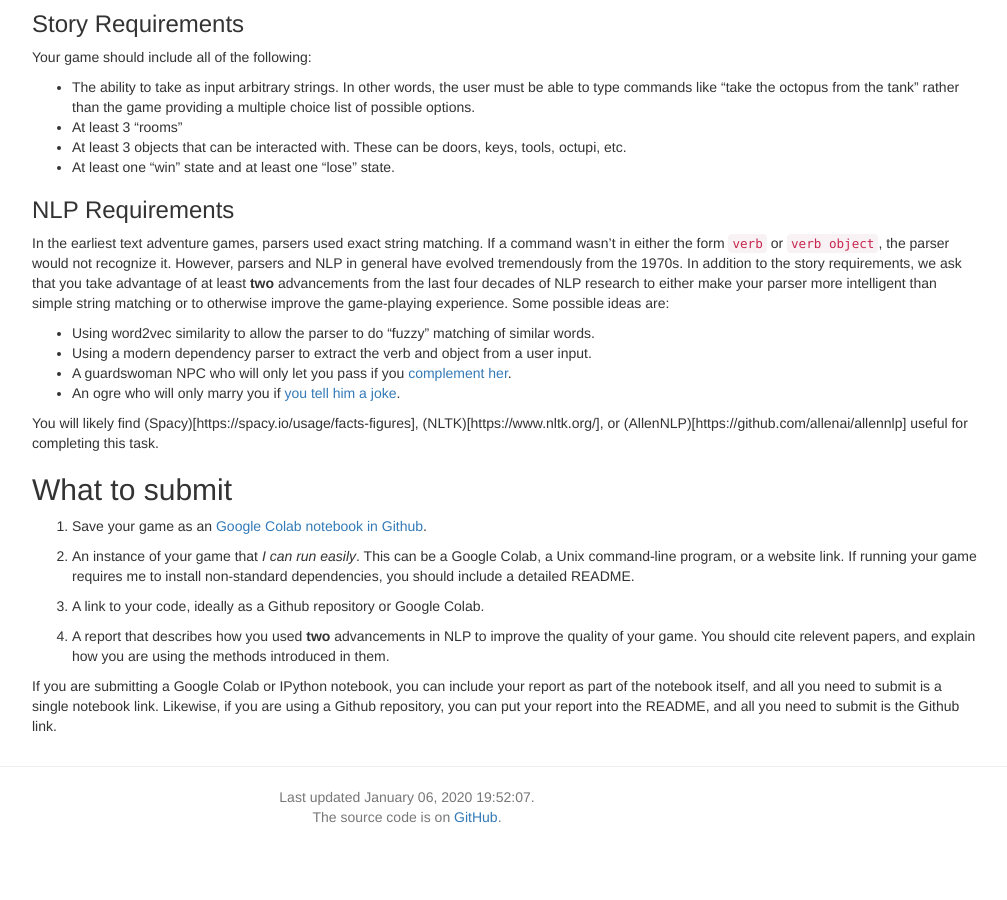
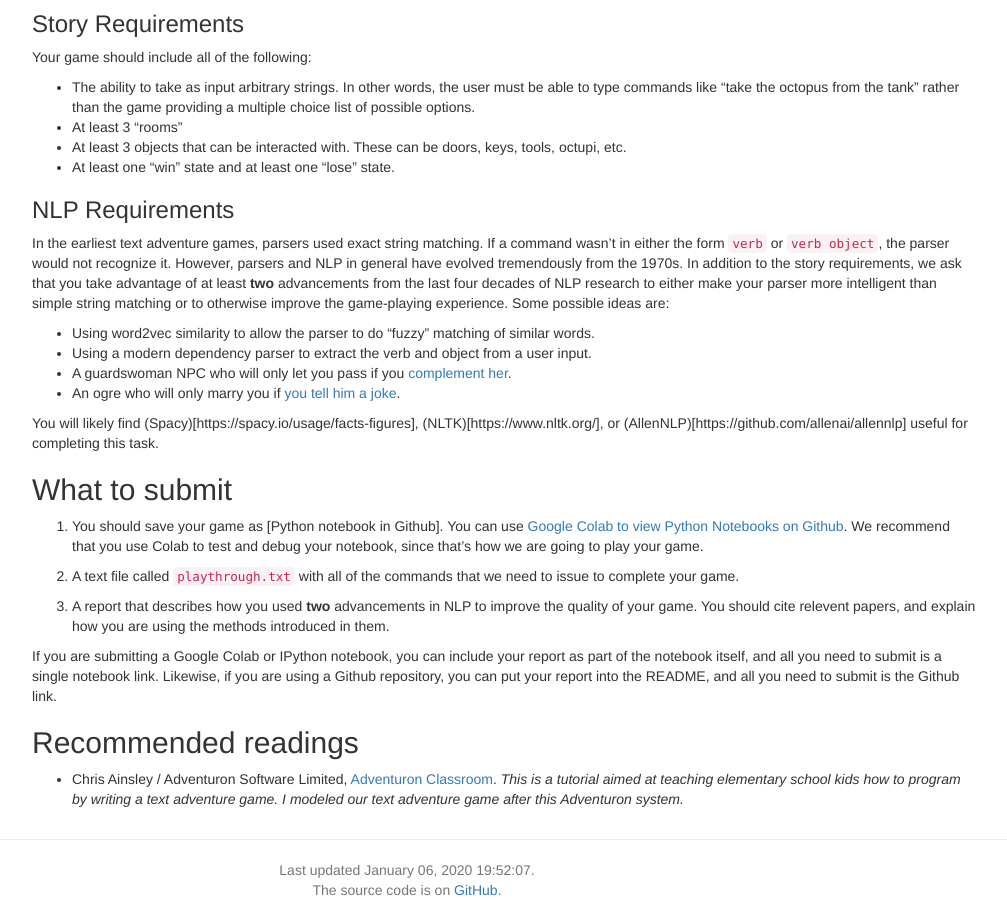
Before and after one commit to interactive-fiction-class/interactive-fiction-class.github.io, a Jekyll site: the page built from homeworks/text-adventure-game/text-adventure-game.md, in a window 1280 px wide and 900 px high, scrolled down 601 px. Shown: the whole window, without its empty margins (233-1240 px from the left). Built offline with Jekyll 4.4.1, drawn with Linux system fonts in a browser that asks for light colours; nearby versions of some CDN libraries; a script that is not in the unit is left out; before the commit the page ends 1428 px from its top, so only the background shows below that.

Commit message:
Added readings

```diff
--- a/homeworks/text-adventure-game/text-adventure-game.md
+++ b/homeworks/text-adventure-game/text-adventure-game.md
@@ -14,6 +14,12 @@ materials:
         name: Text Adventure Game (Python Notebook viewable on Google Colab)
         url: https://colab.research.google.com/github/interactive-fiction-class/interactive-fiction-class.github.io/blob/master/homeworks/text-adventure-game/Text_Adventure_Game.ipynb
 submission_link: https://www.gradescope.com/courses/78405
+readings:
+    -
+      title: Adventuron Classroom
+      authors: Chris Ainsley / Adventuron Software Limited
+      url: https://adventuron.io/classroom/
+      note: This is a tutorial aimed at teaching elementary school kids how to program by writing a text adventure game.  I modeled our text adventure game after this Adventuron system.
 ---
 
 <!-- Check whether the assignment is ready to release -->
@@ -90,12 +96,19 @@ You will likely find (Spacy)[https://spacy.io/usage/facts-figures], (NLTK)[https
 
 ## What to submit
 
-0. Save your game as an [Google Colab notebook in Github](https://colab.research.google.com/github/googlecolab/colabtools/blob/master/notebooks/colab-github-demo.ipynb).
+1. You should save your game as [Python notebook in Github].  You can use [Google Colab to view Python Notebooks on Github](https://colab.research.google.com/github/googlecolab/colabtools/blob/master/notebooks/colab-github-demo.ipynb).  We recommend that you use Colab to test and debug your notebook, since that's how we are going to play your game.
 
-1. An instance of your game that *I can run easily*. This can be a Google Colab, a Unix command-line program, or a website link. If running your game requires me to install non-standard dependencies, you should include a detailed README.
-
-2. A link to your code, ideally as a Github repository or Google Colab.
+2. A text file called `playthrough.txt` with all of the commands that we need to issue to complete your game.
 
 3. A report that describes how you used **two** advancements in NLP to improve the quality of your game. You should cite relevent papers, and explain how you are using the methods introduced in them.
 
 If you are submitting a Google Colab or IPython notebook, you can include your report as part of the notebook itself, and all you need to submit is a single notebook link. Likewise, if you are using a Github repository, you can put your report into the README, and all you need to submit is the Github link.
+
+
+
+{% if page.readings %}
+## Recommended readings
+{% for reading in page.readings %}
+* {{ reading.authors }}, <a href="{{ reading.url }}">{{ reading.title }}</a>.  _{{ reading.note }}_
+{% endfor %}
+{% endif %}
```
